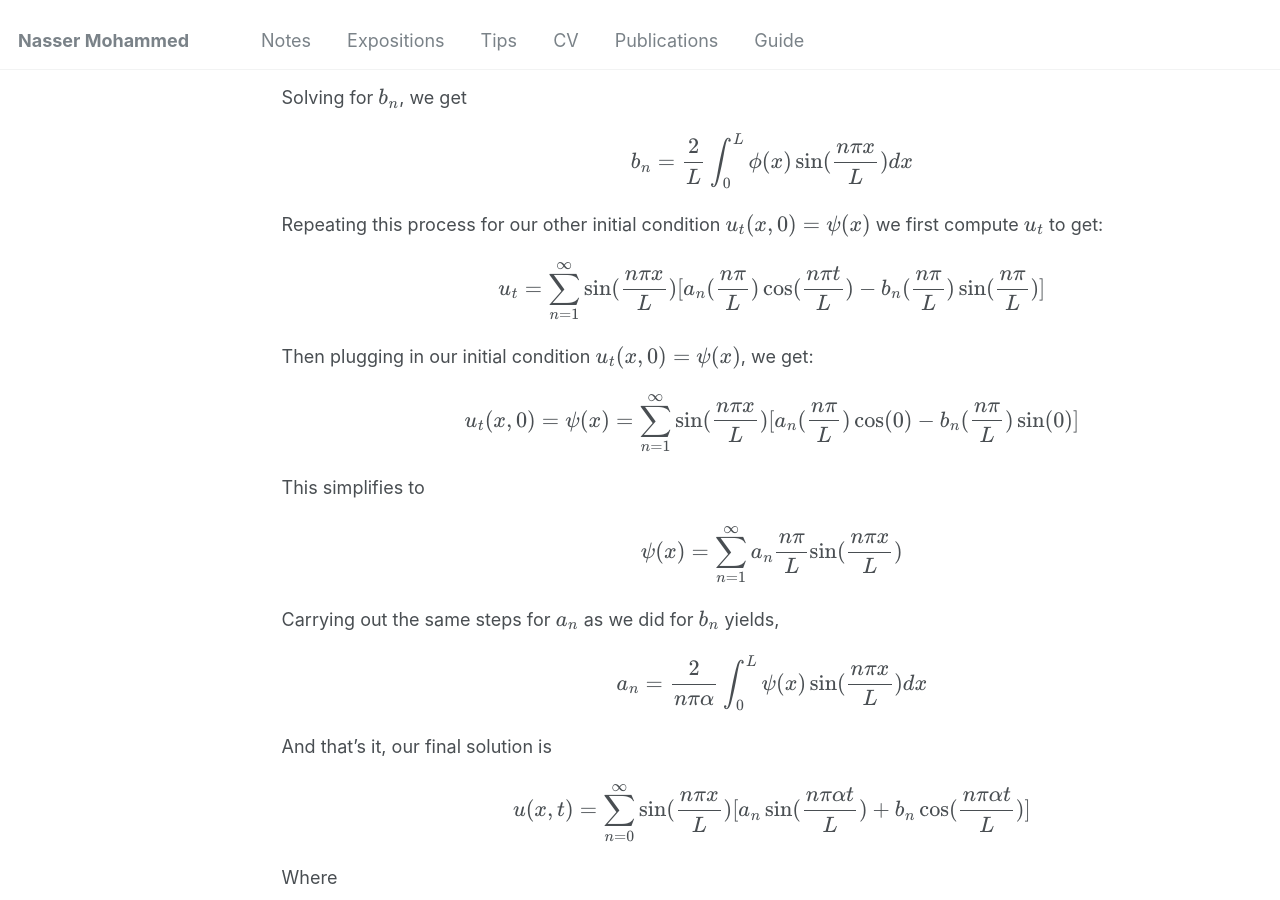
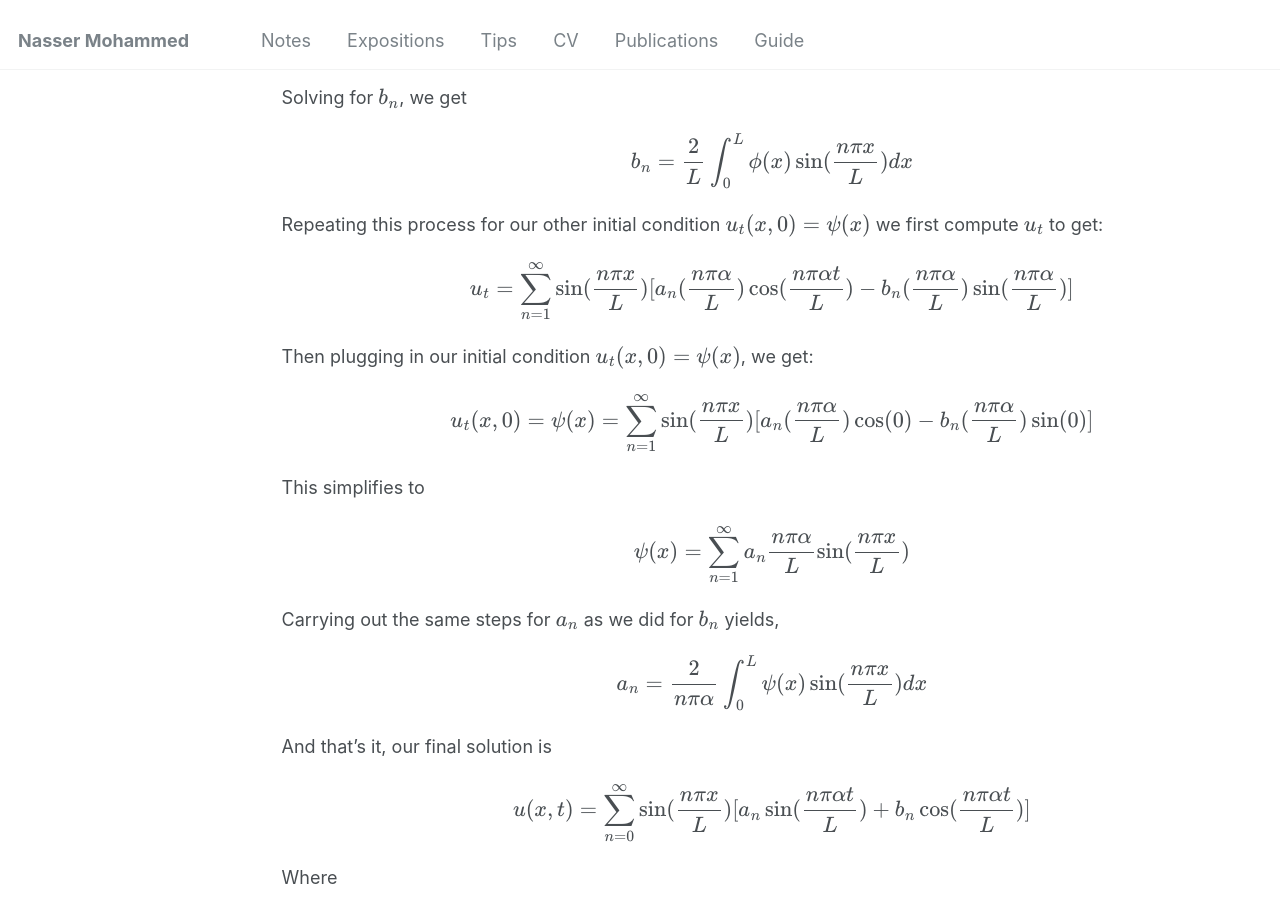
Before and after one commit to Nasser-Mohammed/Nasser-Mohammed.github.io, a Jekyll site: the page built from _pages/notes/pde/waveequation.md, in a window 1280 px wide and 900 px high, scrolled down 3994 px. Built offline with Jekyll 4.4.1, drawn with Linux system fonts in a browser that asks for light colours.

Commit message:
Update waveequation.md

```diff
--- a/_pages/notes/pde/waveequation.md
+++ b/_pages/notes/pde/waveequation.md
@@ -87,11 +87,11 @@
 Solving for \\(b_n\\), we get
 \\[b_n = \frac{2}{L}\int_0^L \phi(x)\sin(\frac{n\pi x}{L})dx\\]
 Repeating this process for our other initial condition \\(u_t(x, 0) = \psi (x)\\) we first compute \\(u_t\\) to get:
-\\[u_t = \sum_{n = 1}^{\infty}\sin(\frac{n \pi x}{L})\[a_n(\frac{n\pi}{L})\cos(\frac{n \pi t}{L}) - b_n(\frac{n\pi}{L})\sin(\frac{n\pi}{L})\]\\]
+\\[u_t = \sum_{n = 1}^{\infty}\sin(\frac{n \pi x}{L})\[a_n(\frac{n\pi \alpha}{L})\cos(\frac{n \pi \alpha t}{L}) - b_n(\frac{n\pi \alpha}{L})\sin(\frac{n\pi \alpha}{L})\]\\]
 Then plugging in our initial condition \\(u_t(x, 0) = \psi (x)\\), we get:
-\\[u_t(x, 0) = \psi (x) = \sum_{n = 1}^{\infty}\sin(\frac{n \pi x}{L})\[a_n(\frac{n\pi}{L})\cos(0) - b_n(\frac{n\pi}{L})\sin(0)\]\\]
+\\[u_t(x, 0) = \psi (x) = \sum_{n = 1}^{\infty}\sin(\frac{n \pi x}{L})\[a_n(\frac{n\pi \alpha}{L})\cos(0) - b_n(\frac{n\pi \alpha}{L})\sin(0)\]\\]
 This simplifies to
-\\[\psi (x) = \sum_{n = 1}^{\infty}a_n\frac{n\pi}{L}\sin(\frac{n \pi x}{L})\\]
+\\[\psi (x) = \sum_{n = 1}^{\infty}a_n\frac{n\pi \alpha}{L}\sin(\frac{n \pi x}{L})\\]
 Carrying out the same steps for \\(a_n\\) as we did for \\(b_n\\) yields,
 \\[a_n = \frac{2}{n\pi \alpha}\int_0^L\psi(x)\sin(\frac{n\pi x}{L}) dx\\]
 And that's it, our final solution is
```
